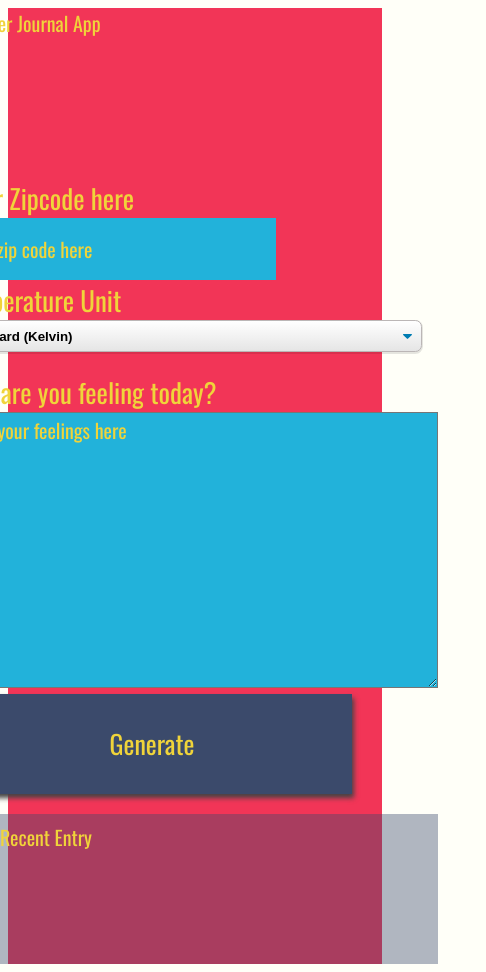
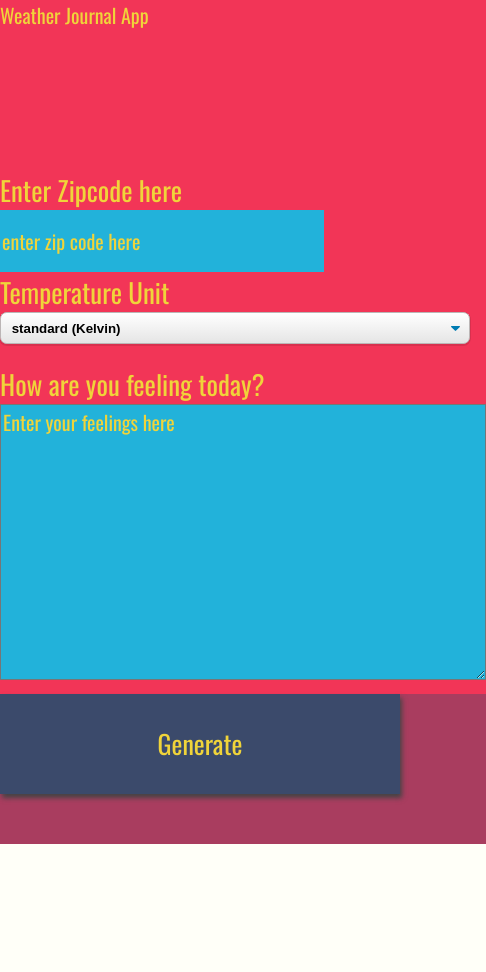
Before and after one commit to KhalilSa/weather_journal_app_Udacity_project, a website: page website/index.html in a window 390 px wide. Shown: the whole page, 486 px wide, since content can reach past the window. After the commit the page ends 844 px from the top, so only its background shows below. Drawn offline with nearby package versions, Linux system fonts and the light colour scheme; a web font is replaced by a local one.

Commit message:
readme added

```diff
--- a/website/index.html
+++ b/website/index.html
@@ -1,5 +1,5 @@
 <!DOCTYPE html>
-<html lang="en">
+<html>
 
 <head>
     <meta charset="UTF-8">
--- a/website/style.css
+++ b/website/style.css
@@ -24,6 +24,15 @@ body {
 @media (min-width: 570px) {
     .zip {
         flex-direction: row;
+    }
+}
+
+@media (max-width: 560px) {
+    body {
+        margin: 0;
+    }
+    #app {
+        position: absolute;
     }
 }
 
@@ -124,6 +133,7 @@ button {
     font-family: 'Oswald', sans-serif;
     border: none;
     box-shadow: 2px 4px 5px #444;
+    margin-top: 8px;
 }
 
 h1 {
```
Also changed, not shown: README.md.
